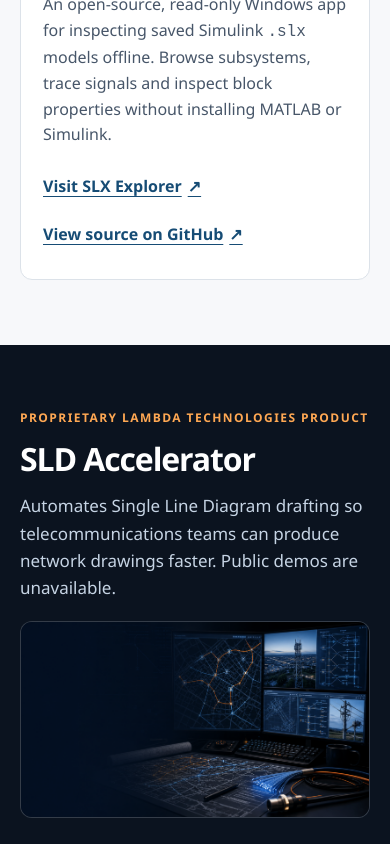
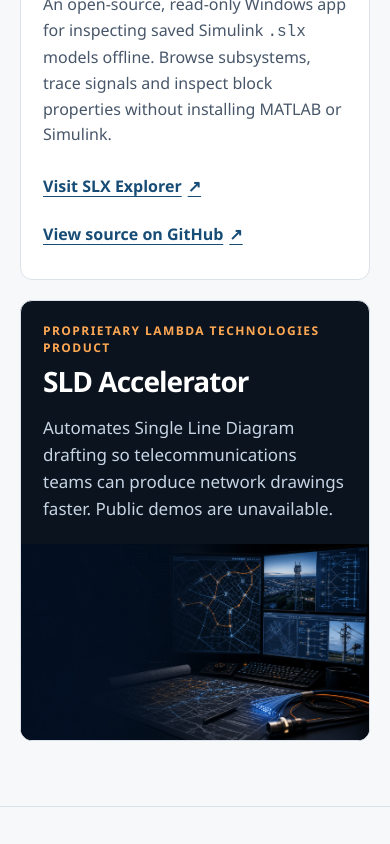
Before and after one commit to Ala-Ismail/lambda-web, a Next.js app: page / in a window 390 px wide. Shown: the part 5503-6347 px from the top of the page. Built offline with nearby package versions, Linux system fonts and the light colour scheme.

Commit message:
Make the SLD Accelerator product card full width

```diff
--- a/app/globals.css
+++ b/app/globals.css
@@ -196,7 +196,7 @@ h3 {
 }
 
 .hero .eyebrow,
-.sld-accelerator-section .eyebrow,
+.sld-accelerator-card .eyebrow,
 .contact-section .eyebrow {
   color: var(--accent);
 }
@@ -357,7 +357,6 @@ h3 {
 .section-heading,
 .services-layout,
 .about-layout,
-.sld-accelerator-layout,
 .contact-layout {
   display: grid;
   grid-template-columns: minmax(0, 1.45fr) minmax(0, 1fr);
@@ -537,14 +536,17 @@ h3 {
   color: var(--accent-ink);
 }
 
-.sld-accelerator-section {
+.sld-accelerator-card {
+  display: grid;
+  grid-column: 1 / -1;
+  grid-template-columns: minmax(0, 1fr) minmax(0, 1.35fr);
+  align-items: center;
   color: var(--white);
   background: var(--night-deep);
 }
 
-.sld-accelerator-layout {
-  grid-template-columns: minmax(0, 1fr) minmax(0, 1.35fr);
-  align-items: center;
+.sld-accelerator-copy {
+  padding: clamp(22px, 4vw, 48px);
 }
 
 .sld-accelerator-description {
@@ -557,9 +559,7 @@ h3 {
 .sld-accelerator-image {
   position: relative;
   aspect-ratio: 16 / 9;
-  overflow: hidden;
-  border: 1px solid #ffffff26;
-  border-radius: 12px;
+  align-self: stretch;
   background: var(--night);
 }
 
@@ -620,7 +620,7 @@ h3 {
   .section-heading,
   .services-layout,
   .about-layout,
-  .sld-accelerator-layout,
+  .sld-accelerator-card,
   .contact-layout,
   .product-grid {
     grid-template-columns: 1fr;
--- a/app/page.js
+++ b/app/page.js
@@ -253,15 +253,10 @@ export default function Home() {
                   </div>
                 </div>
               </article>
-            </div>
-          </div>
-        </section>
-
-        <section id="sld-accelerator" className="section sld-accelerator-section" aria-labelledby="sld-accelerator-title">
-          <div className="wrap sld-accelerator-layout">
-            <div>
+              <section id="sld-accelerator" className="product-card sld-accelerator-card" aria-labelledby="sld-accelerator-title">
+                <div className="sld-accelerator-copy">
                   <p className="eyebrow">Proprietary Lambda Technologies product</p>
-              <h2 id="sld-accelerator-title">SLD Accelerator</h2>
+                  <h3 id="sld-accelerator-title">SLD Accelerator</h3>
                   <p className="sld-accelerator-description">
                     Automates Single Line Diagram drafting so telecommunications teams can produce
                     network drawings faster. Public demos are unavailable.
@@ -272,8 +267,10 @@ export default function Home() {
                     src="/images/sld-accelerator-telecom-bg.png"
                     alt="Illustration of a telecommunications drafting workstation with network maps and diagrams"
                     fill
-                sizes="(max-width: 780px) 90vw, (max-width: 1328px) 50vw, 650px"
+                    sizes="(max-width: 780px) 90vw, (max-width: 1328px) 52vw, 690px"
                   />
+                </div>
+              </section>
             </div>
           </div>
         </section>
```
Lines whose indentation alone changed are shown as unchanged.
